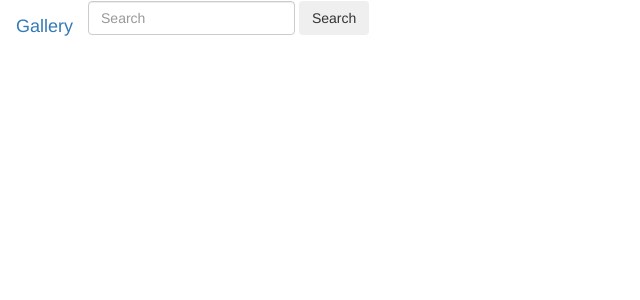
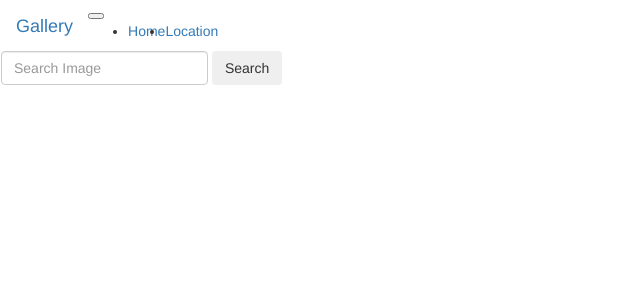
Before and after one commit to mwaiyusuf/Gallery, a Django app: page / in a window 1280 px wide. Shown: the top 300 px of the page, without its empty margins (0-640 px from the left). Run offline with Django 3.2, Linux system fonts and the light colour scheme; data that the repository does not hold is empty; some libraries are stand-ins or nearby versions.

Commit message:
adding search in the navbar

```diff
--- a/images/templates/navbar.html
+++ b/images/templates/navbar.html
@@ -8,14 +8,37 @@
 </head>
 
 <body>
-    <nav class="navbar fixed-top navbar-dark bg-dark">
-        <a class="navbar-brand">Gallery</a>
-        <form class="form-inline">
-          <input class="form-control mr-sm-2" type="search" placeholder="Search" aria-label="Search">
-          <button class="btn btn-outline-success my-2 my-sm-0" type="submit">Search</button>
-        </form>
-      </nav>
+  <nav class="navbar navbar-expand-lg navbar-dark bg-dark sticky-top">
+    <a class="navbar-brand" href="/">Gallery</a>
+    <button class="navbar-toggler" type="button" data-toggle="collapse" data-target="#navbarSupportedContent" aria-controls="navbarSupportedContent" aria-expanded="false" aria-label="Toggle navigation">
+      <span class="navbar-toggler-icon"></span>
+    </button>
 
+    <div class="collapse navbar-collapse" id="navbarSupportedContent">
+      <ul class="navbar-nav mr-auto">
+        <li class="nav-item active">
+          <a class="nav-link" href="/">Home <span class="sr-only">(current)</span></a>
+        </li>
+
+        <li class="nav-item dropdown">
+
+          <a class="nav-link dropdown-toggle" href="#" id="navbarDropdownMenuLink" data-toggle="dropdown" aria-haspopup="true" aria-expanded="false">
+            Location
+          </a>
+
+          <div class="dropdown-menu" aria-labelledby="dropdownMenuLink">
+            {% for location in location %}
+            <a class="dropdown-item" href="/?location={{location.id}}">{{location.name}}</a>
+            {%endfor%}
+          </div>
+      </ul>
+    </div>
+    <form class="form-inline my-2 my-lg-0" role="search" action="{% url 'search_results' %}" method="get">
+      <input type="text" class="form-control" placeholder="Search Image" name="categories">
+      <button class="btn btn-outline-success my-2 my-sm-0" type="submit">Search</button>
+    </form>
+    </div>
+  </nav>
 </body>
 
 </html>
```
